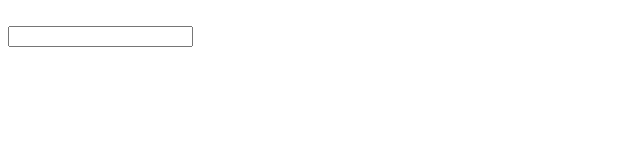
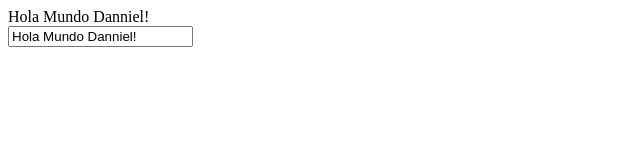
Before and after one commit to DannielNavas/minivue, a plain HTML site: page index.html in a window 1280 px wide. Shown: the whole page, without its empty margins (0-640 px from the left). Drawn offline with Linux system fonts and the light colour scheme.

Commit message:
✨ Reflect

```diff
--- a/danniel.js
+++ b/danniel.js
@@ -7,12 +7,15 @@ class DannielReactive {
     this.$data = new Proxy(this.origin, {
       // TODO: modifica los datos dentro de js
       get(target, name) {
-        console.log("get", target, name);
-        if (name in target) {
-          return target[name];
+        if (Reflect.has(target, name)) {
+          return Reflect.get(target, name);
         }
         console.warn(`Propiedad ${name} no existe`);
         return "";
+      },
+      set(target, name, value) {
+        console.log("set", target, name, value);
+        Reflect.set(target, name, value);
       },
     });
   }
@@ -21,13 +24,23 @@ class DannielReactive {
     document.querySelectorAll("*[dn-text]").forEach((element) => {
       this.dnText(element, this.$data, element.getAttribute("dn-text"));
     });
+
+    document.querySelectorAll("*[dn-model]").forEach((element) => {
+      const name = element.getAttribute("dn-model");
+      this.dnModel(element, this.$data, name);
+      element.addEventListener("input", () => {
+        Reflect.set(this.$data, name, element.value);
+      });
+    });
   }
 
   dnText(el, target, name) {
-    el.innerText = target[name];
+    el.innerText = Reflect.get(target, name);
   }
 
-  dnModel() {}
+  dnModel(el, target, name) {
+    el.value = target[name];
+  }
 }
 
 var Danniel = {
--- a/index.html
+++ b/index.html
@@ -7,7 +7,7 @@
 </head>
 <body>
   <div id="app">
-    <span dn-text="messages"></span>
+    <span dn-text="message"></span>
     <br>
     <input type="text" name="test" id="test" dn-model="message">
   </div>
```
